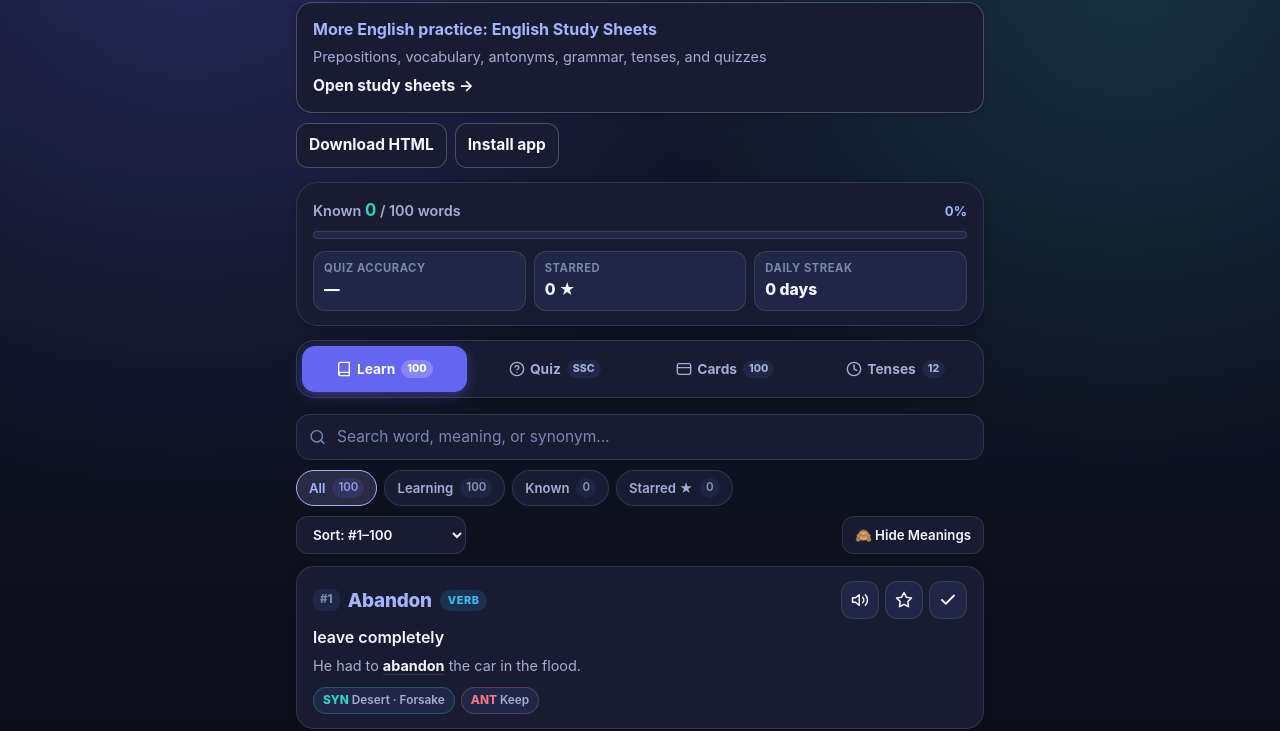
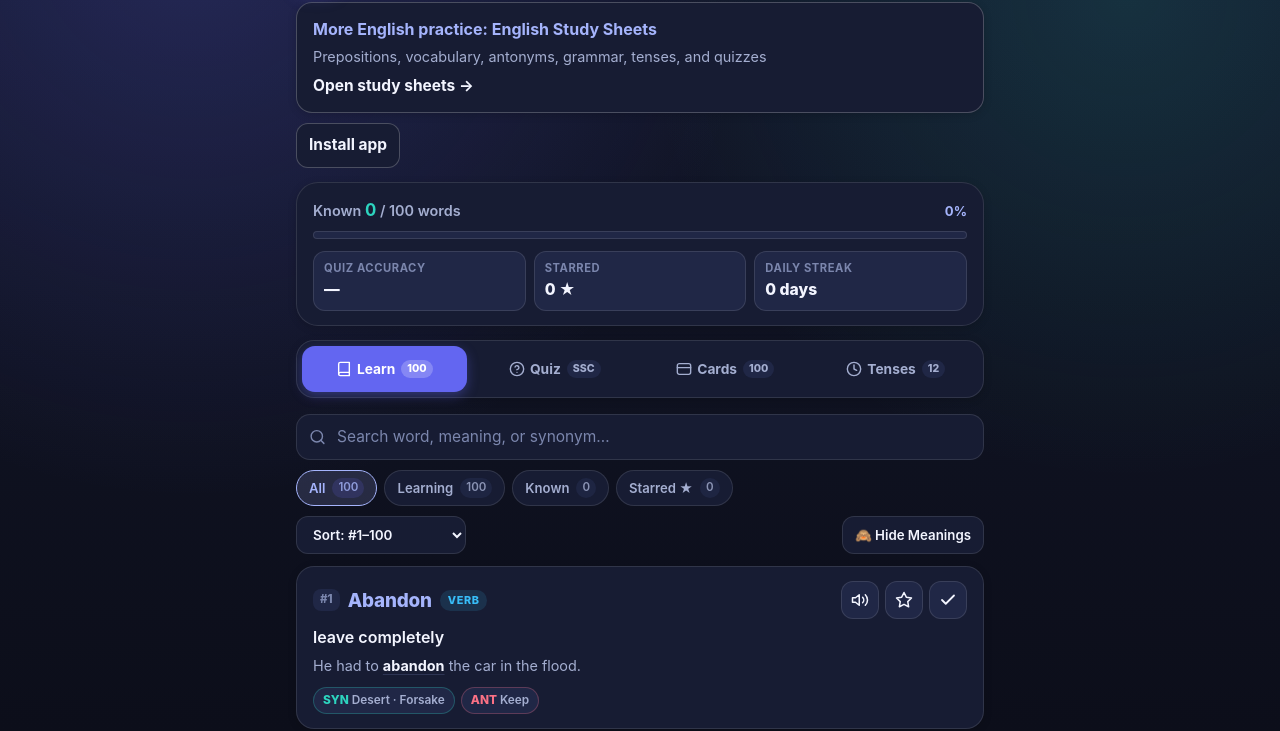
Before and after one commit to jash0077/LEARN-VOCAB, a plain HTML site: page index.html in a window 1280 px wide. Shown: the part 69-800 px from the top of the page. Drawn offline with Linux system fonts and the light colour scheme.

Commit message:
Remove HTML download option

```diff
--- a/index.html
+++ b/index.html
@@ -1501,7 +1501,7 @@ kbd {
     <span style="display:block;margin-top:6px;font-weight:700">Open study sheets →</span>
   </a>
   <div aria-label="Download or install Study Sheets" style="display:flex;flex-wrap:wrap;gap:8px;margin:-4px 0 14px">
-    <a href="./EnglishStudySheets.html" download="EnglishStudySheets.html" style="display:inline-block;padding:9px 12px;border:1px solid var(--border-strong);border-radius:12px;background:var(--surface);color:var(--text);font-weight:700;text-decoration:none">Download HTML</a>
+
     <button type="button" id="installStudyAppBtn" style="padding:9px 12px;border:1px solid var(--border-strong);border-radius:12px;background:var(--surface);color:var(--text);font:inherit;font-weight:700;cursor:pointer">Install app</button>
   </div>
 
```
